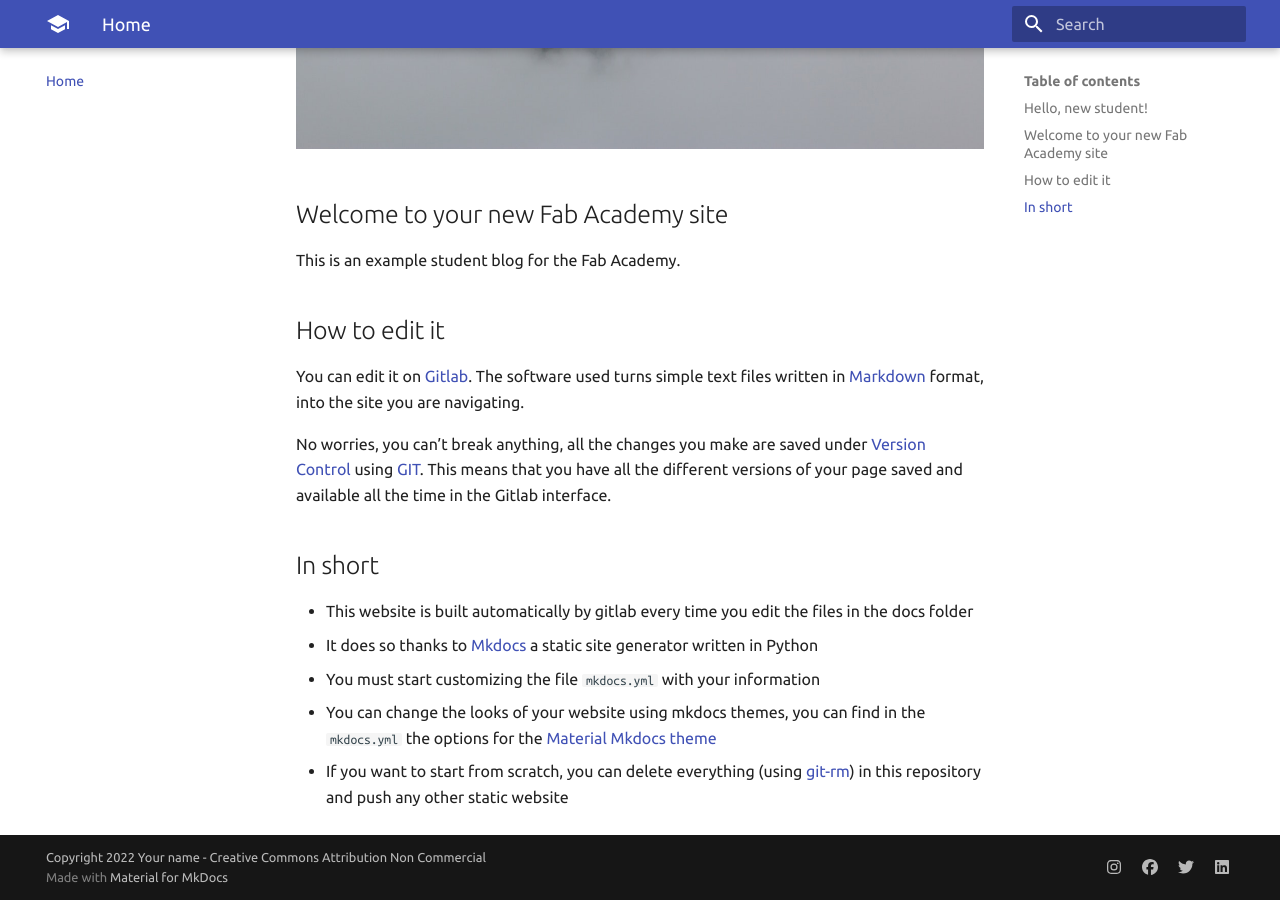
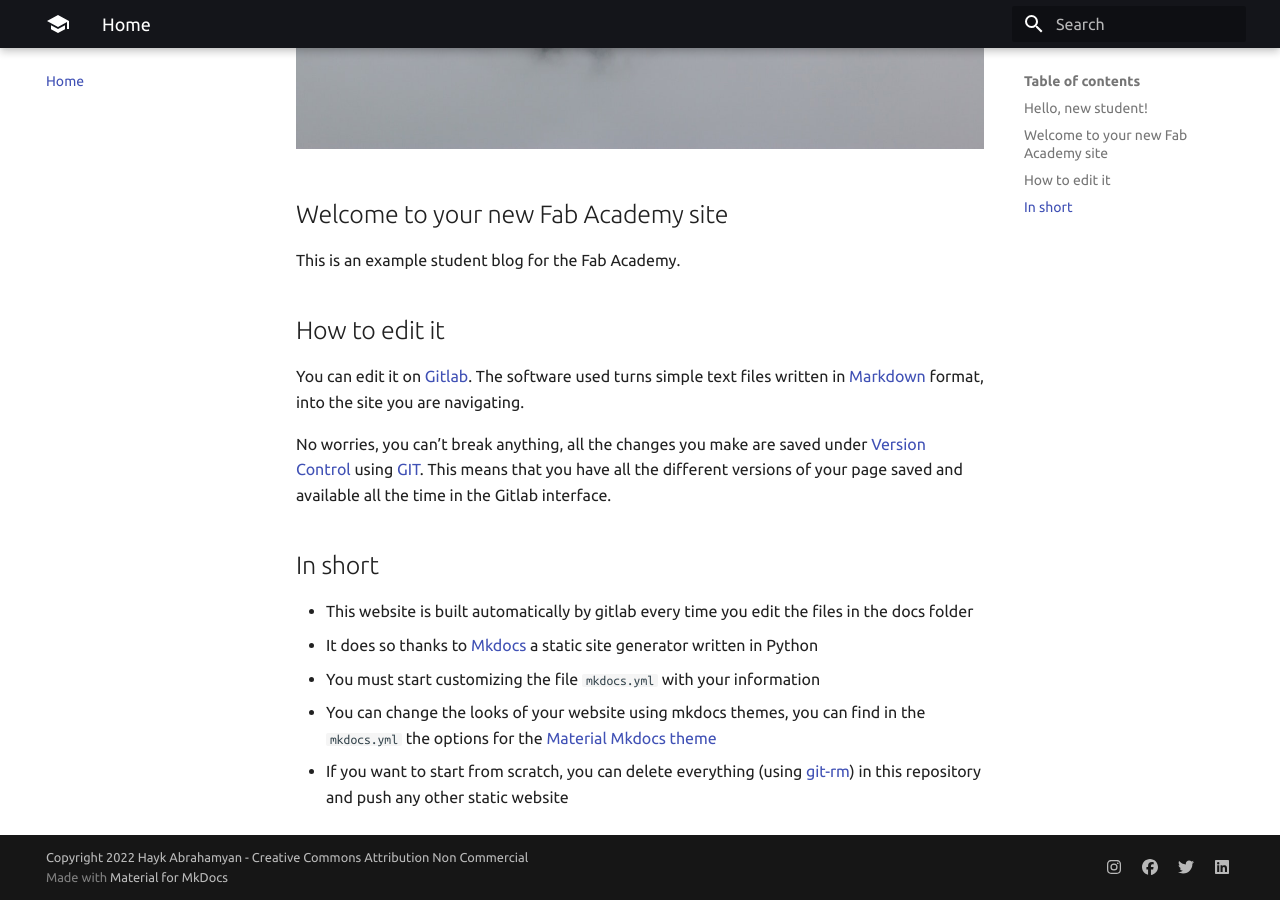
Before and after one commit to haykabrahamyan966-lab/Hayk_Abrahamyan, an MkDocs documentation site: the page built from docs/index.md, in a window 1280 px wide and 900 px high, scrolled down 588 px. Built offline with MkDocs 1.6.1 and Material for MkDocs 9.7.7, drawn with Linux system fonts in a browser that asks for light colours.

Commit message:
Updated homepage content

```diff
--- a/mkdocs.yml
+++ b/mkdocs.yml
@@ -1,8 +1,8 @@
 # Replace the text below to customize your site
-site_name: Your name - Fab Academy
-site_description: Fab Academy documentation site for Your Name
-site_author: Your name
-copyright: Copyright 2022 Your name - Creative Commons Attribution Non Commercial
+site_name: Hayk Abrahamyan-Fab Academy
+site_description: Fab Academy documentation site for Hayk Abrahamyan
+site_author: Hayk Abrahamyan
+copyright: Copyright 2022 Hayk Abrahamyan - Creative Commons Attribution Non Commercial
 
 site_url: http://fibasile.fabcloud.io/fabacademy-student-template/
 
@@ -23,8 +23,8 @@ theme:
   name: material
   palette:
     # try other colors https://squidfunk.github.io/mkdocs-material/getting-started/#primary-colors
-    primary: deep
-    accent: indigo
+    primary: black
+    accent: yellow
   font:
     # See available fonts at https://fonts.google.com/
     text: Ubuntu
```
